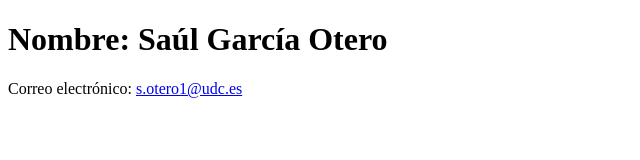
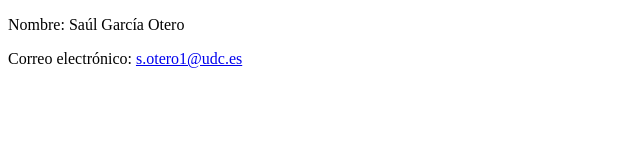
Before and after one commit to Sasa701/garcia-otero-saul-redes-p1, a plain HTML site: page index.html in a window 1280 px wide. Shown: the whole page, without its empty margins (0-640 px from the left). Drawn offline with Linux system fonts and the light colour scheme.

Commit message:
Update index.html

```diff
--- a/index.html
+++ b/index.html
@@ -2,11 +2,11 @@
 <html lang="es">
 <head>
   <meta charset="UTF-8">
-  <title>Mi Página Personal</title>
+  <title>Página Web</title>
 </head>
 <body>
 
-  <h1>Nombre: Saúl García Otero</h1>
+  <p>Nombre: Saúl García Otero</p>
 
   <p>Correo electrónico:
     <a href="mailto:s.otero1@udc.es">s.otero1@udc.es</a>
```
